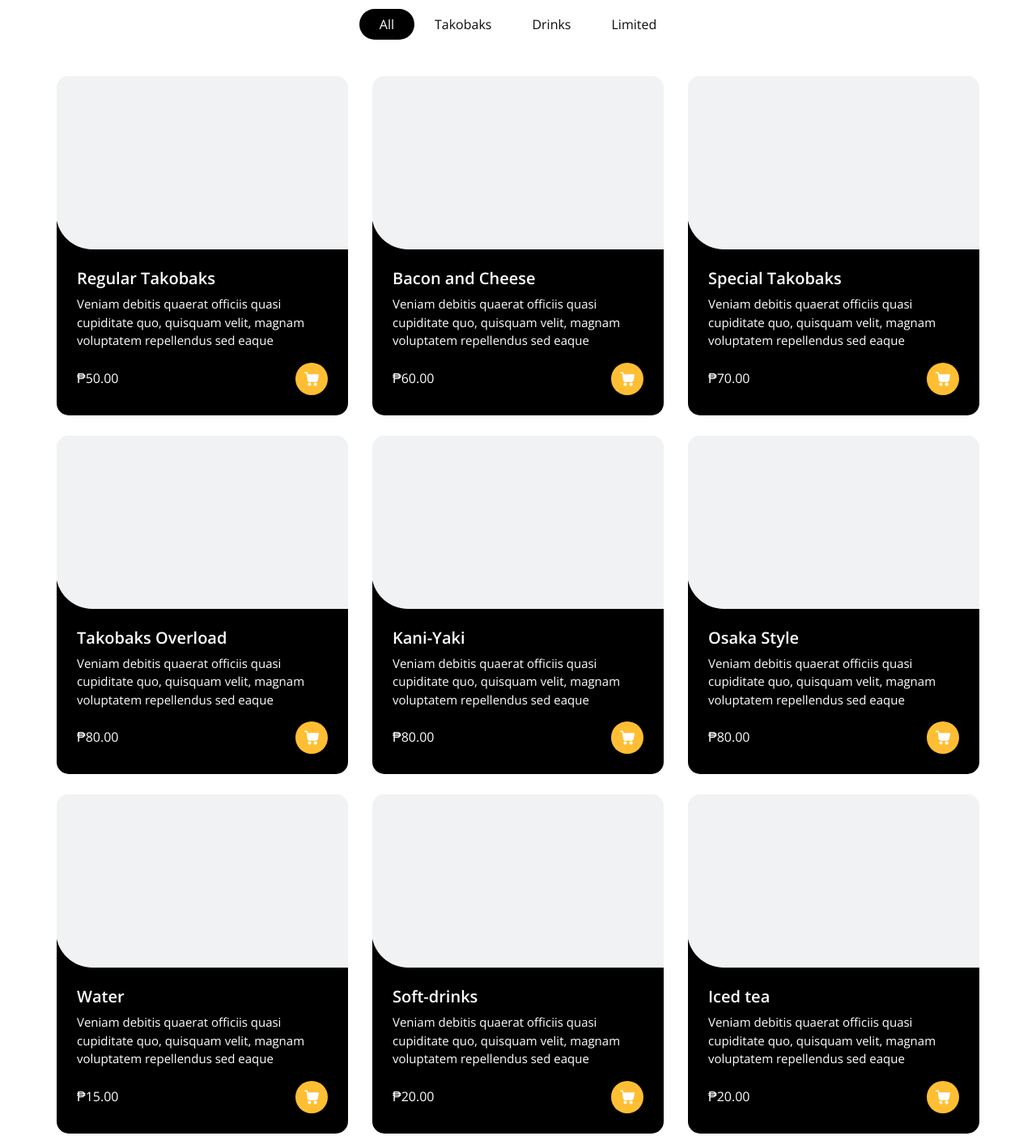
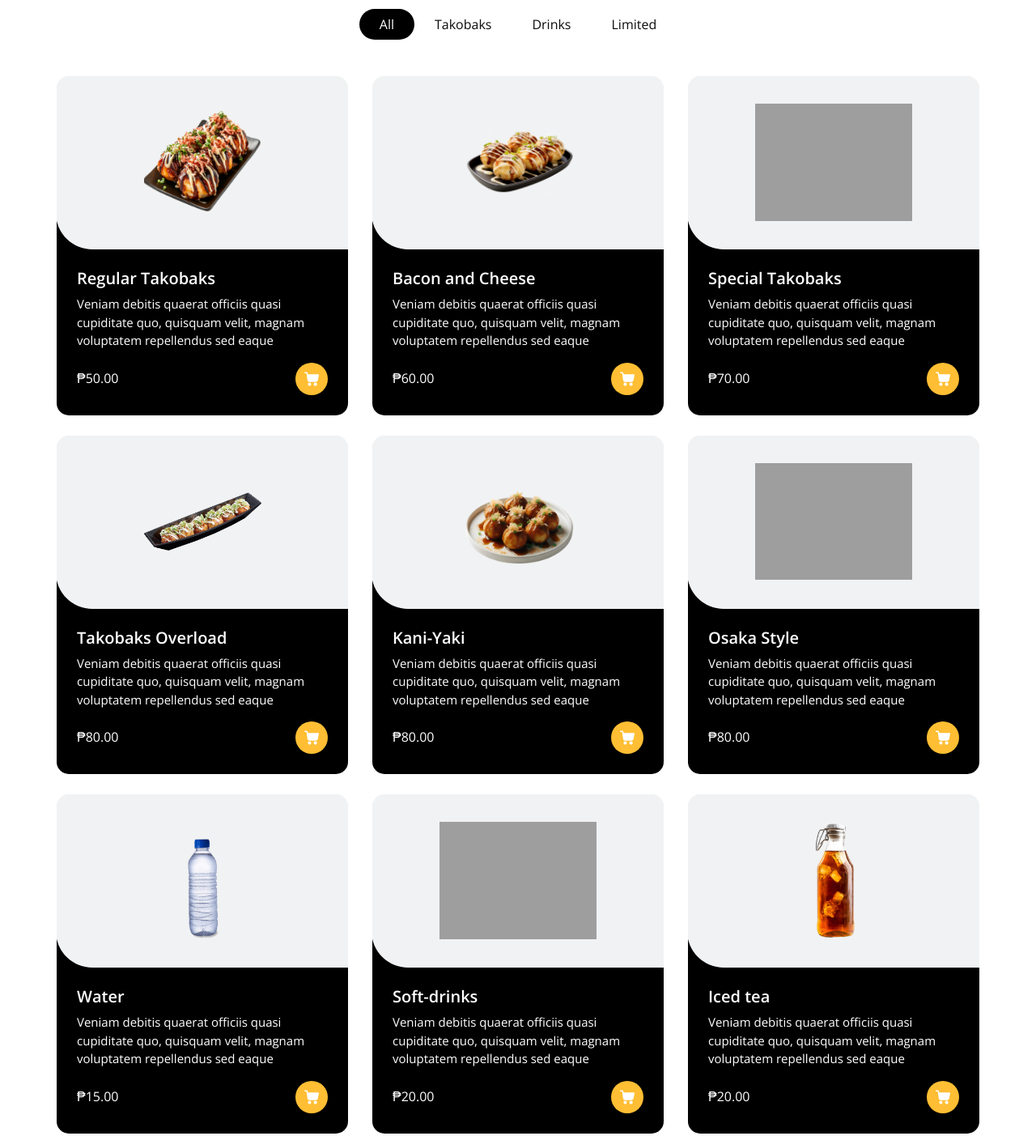
Before and after one commit to PFIEL09/Takobaks, a plain HTML site: page menu.html in a window 1280 px wide. Shown: the part 260-1663 px from the top of the page at 81% size. Drawn offline with nearby package versions, Linux system fonts and the light colour scheme; some packages are replaced by stand-ins of ours; the site is published under a folder, as on GitHub Pages, so addresses that start at the root find nothing.

Commit message:
Update menu.html

```diff
--- a/menu.html
+++ b/menu.html
@@ -36,7 +36,7 @@
 
   <div class="hero_area">
     <div class="bg-box">
-      <img src="/images/TAKOYAKI.png" alt="">
+      <img src="images/TAKOYAKI.png" alt="">
     </div>
     <!-- header section strats -->
     <header class="header_section">
@@ -164,7 +164,7 @@
             <div class="box">
               <div>
                 <div class="img-box">
-                  <img src="/images/takobomb.png" alt="">
+                  <img src="images/takobomb.png" alt="">
                 </div>
                 <div class="detail-box">
                   <h5>
@@ -240,7 +240,7 @@
             <div class="box">
               <div>
                 <div class="img-box">
-                  <img src="/images/t2.png" alt="">
+                  <img src="images/t2.png" alt="">
                 </div>
                 <div class="detail-box">
                   <h5>
@@ -316,7 +316,7 @@
             <div class="box">
               <div>
                 <div class="img-box">
-                  <img src="/images/t3.png" alt="">
+                  <img src="images/t3.png" alt="">
                 </div>
                 <div class="detail-box">
                   <h5>
@@ -392,7 +392,7 @@
             <div class="box">
               <div>
                 <div class="img-box">
-                  <img src="/images/t4.png" alt="">
+                  <img src="images/t4.png" alt="">
                 </div>
                 <div class="detail-box">
                   <h5>
@@ -468,7 +468,7 @@
             <div class="box">
               <div>
                 <div class="img-box">
-                  <img src="/images/t5.png" alt="">
+                  <img src="images/t5.png" alt="">
                 </div>
                 <div class="detail-box">
                   <h5>
@@ -543,7 +543,7 @@
             <div class="box">
               <div>
                 <div class="img-box">
-                  <img src="/images/t6.png" alt="">
+                  <img src="images/t6.png" alt="">
                 </div>
                 <div class="detail-box">
                   <h5>
@@ -618,7 +618,7 @@
             <div class="box">
               <div>
                 <div class="img-box">
-                  <img src="/images/t7.png" alt="">
+                  <img src="images/t7.png" alt="">
                 </div>
                 <div class="detail-box">
                   <h5>
@@ -693,7 +693,7 @@
             <div class="box">
               <div>
                 <div class="img-box">
-                  <img src="/images/t9.png" alt="">
+                  <img src="images/t9.png" alt="">
                 </div>
                 <div class="detail-box">
                   <h5>
@@ -769,7 +769,7 @@
             <div class="box">
               <div>
                 <div class="img-box">
-                  <img src="/images/t10.png" alt="">
+                  <img src="images/t10.png" alt="">
                 </div>
                 <div class="detail-box">
                   <h5>
```
